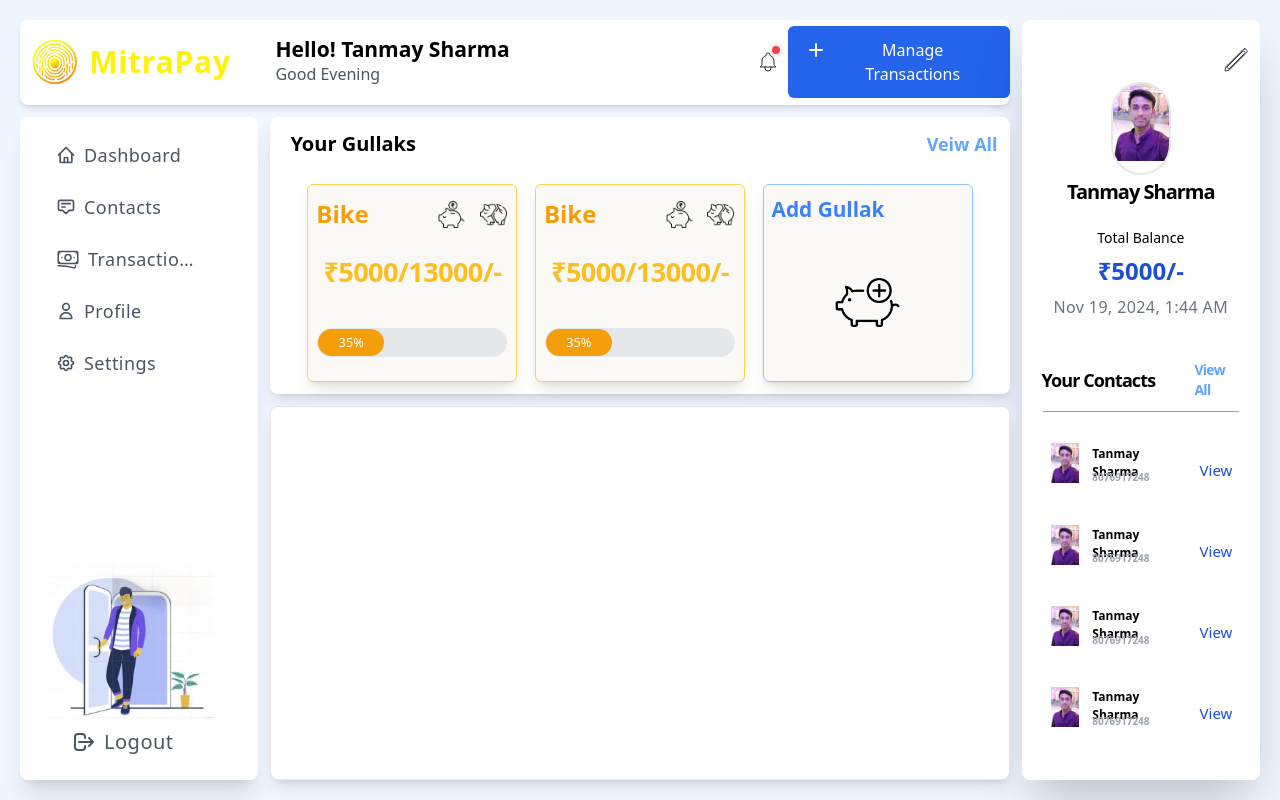
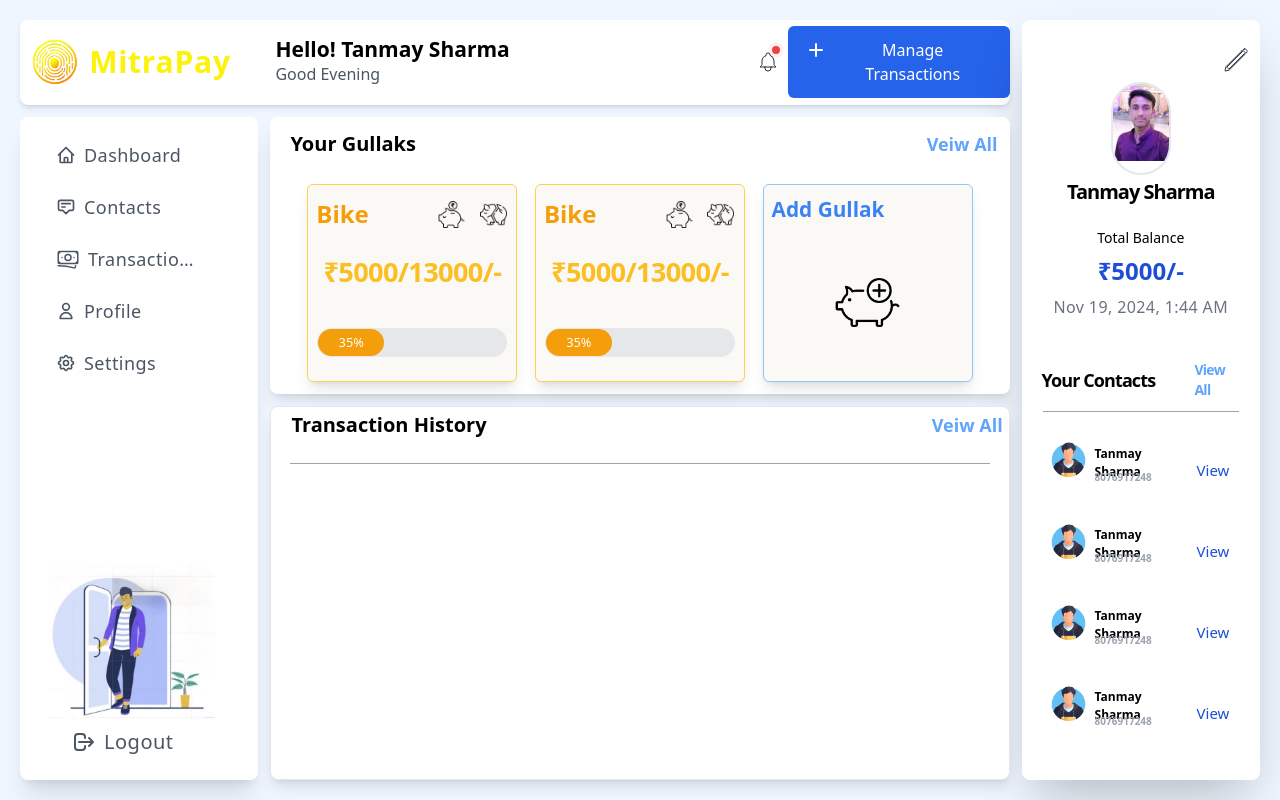
Before and after one commit to Tanmay-vats-sharma/MitraPay, a React (Vite) app in the folder Frontend/: page /dashboard in a window 1280 px wide. Built offline with nearby package versions, Linux system fonts and the light colour scheme; no server answers.

Commit message:
Contact component updated

```diff
--- a/Frontend/src/Components/Common/Contact.jsx
+++ b/Frontend/src/Components/Common/Contact.jsx
@@ -1,12 +1,12 @@
 import React from "react";
-import Profile_pic from "../../assets/Profile_pic.jpeg"
+import Boy from "../../assets/boy.png"
 
 export function Contact(){
   return (
-    <div className="flex justify-evenly  h-[18%] w-[100%] hover:bg-blue-100 border-l-4 border-transparent hover:border-indigo-500">
+    <div className="flex items-center justify-evenly  h-[18%] w-[100%] hover:bg-blue-100 border-l-4 border-transparent hover:border-indigo-500 px-1">
       <div className="w-[20%] h-[100%]   ">
-        <div className="h-[100%] w-[100%] overflow-hidden rounded-md  p-1">
-          <img src={Profile_pic} alt="" />
+        <div className="h-[99%] w-[100%] overflow-hidden rounded-full pt-[3px] ">
+          <img src={Boy} alt="" />
         </div>
       </div>
       <div className="w-[60%] h-[100%]  flex flex-col justify-center items-center p-1">
--- a/Frontend/src/Components/Common/Transactions.jsx
+++ b/Frontend/src/Components/Common/Transactions.jsx
@@ -3,7 +3,18 @@ import React from "react";
 export function Transactions() {
   return (
     <>
-
+      <div className="w-[100%] h-[15%] flex  p-1">
+        <div className="w-[90%]  flex justify-start text-xl font-semibold px-4">
+          <p>Transaction History</p>
+        </div>
+        <div className="w-[10%] h-[auto] text-lg font-semibold text-blue-400 hover:cursor-pointer hover:text-blue-700">
+          <a href="#">
+            <p>Veiw All</p>
+          </a>
+        </div>
+      </div>
+      <hr className="w-[95%] border-t-1 border-gray-400 items-center mb-2" />
+      <div></div>
     </>
   );
 }
--- a/Frontend/src/Pages/Dashboard.jsx
+++ b/Frontend/src/Pages/Dashboard.jsx
@@ -35,7 +35,7 @@ function Dashboard() {
             <Add_gullak></Add_gullak>
           </div>
         </div>
-        <div className="bg-white shadow-lg  border-[1px]  rounded-lg  col-span-6 row-span-4">
+        <div className="bg-white shadow-lg  border-[1px] flex flex-col items-center rounded-lg  col-span-6 row-span-4">
           <Transactions></Transactions>
         </div>
       </div>
```
Also changed, not shown: Frontend/src/assets/boy.png (added).
